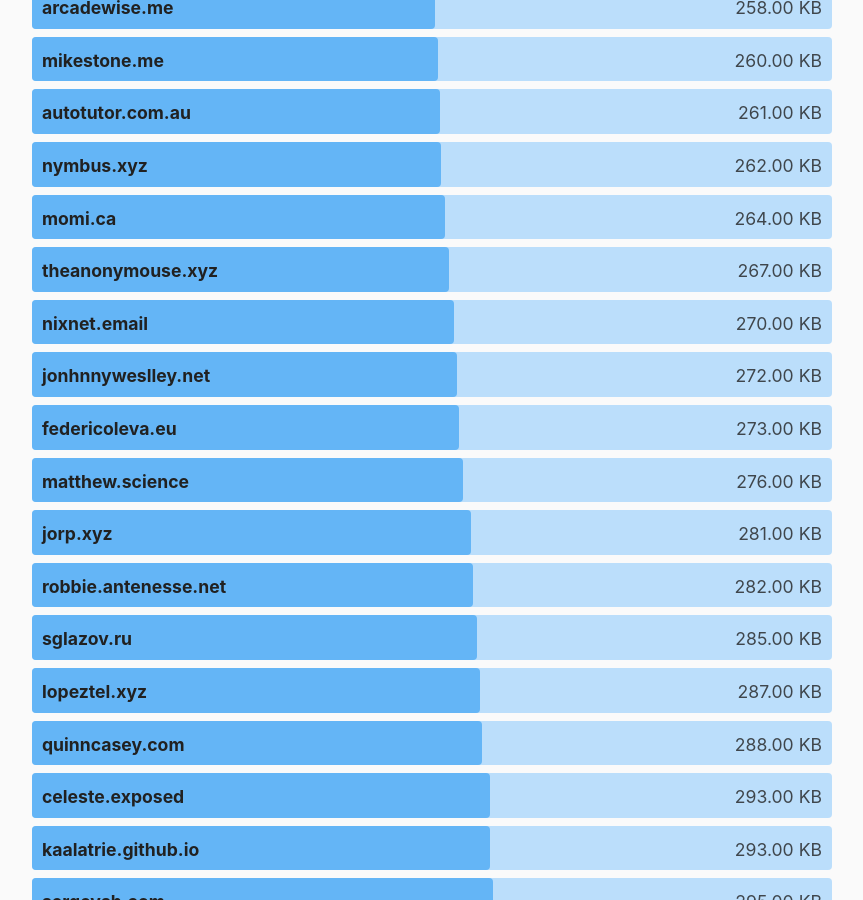
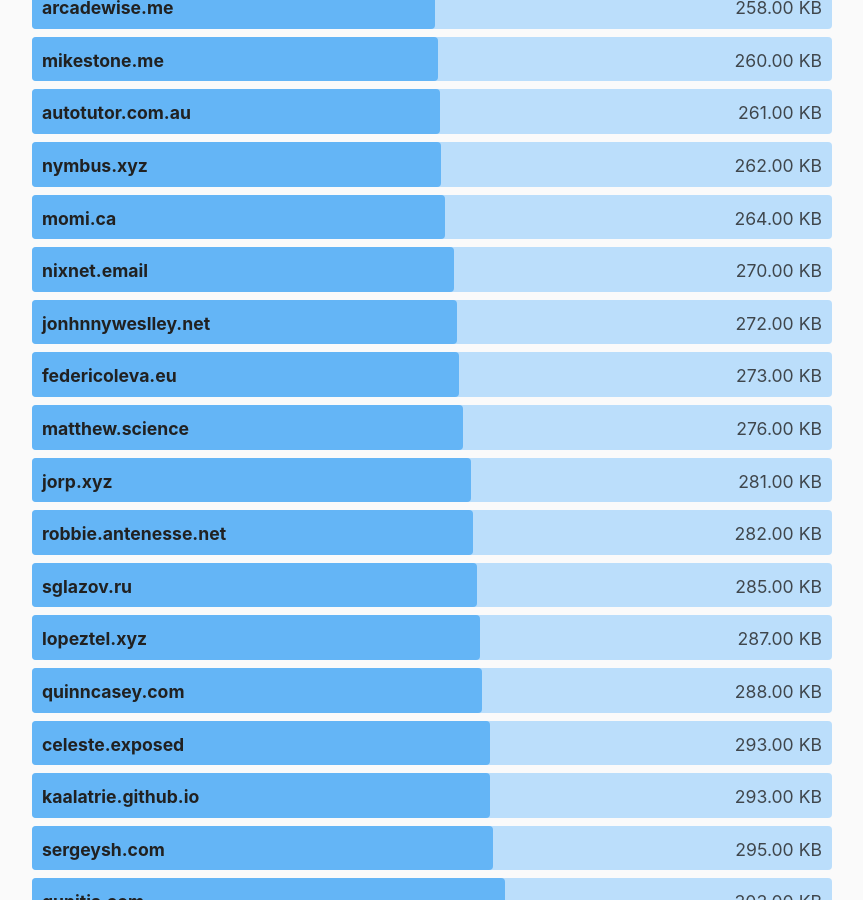
Before and after one commit to kevquirk/512kb.club, a Jekyll site: the page built from index.md, in a window 1280 px wide and 900 px high, scrolled down 21324 px. Shown: the whole window, without its empty margins (208-1071 px from the left). Built offline with Jekyll 4.4.1, drawn with Linux system fonts in a browser that asks for light colours.

Commit message:
Remove theanonymouse.xyz
The site has been taken down.

```diff
--- a/_data/sites.yml
+++ b/_data/sites.yml
@@ -2083,11 +2083,6 @@
   size: 53.3
   last_checked: 2022-04-26
 
-- domain: theanonymouse.xyz
-  url: https://theanonymouse.xyz/
-  size: 267
-  last_checked: 2022-05-07
-
 - domain: thejollyteapot.com
   url: https://thejollyteapot.com/
   size: 3.65
```
